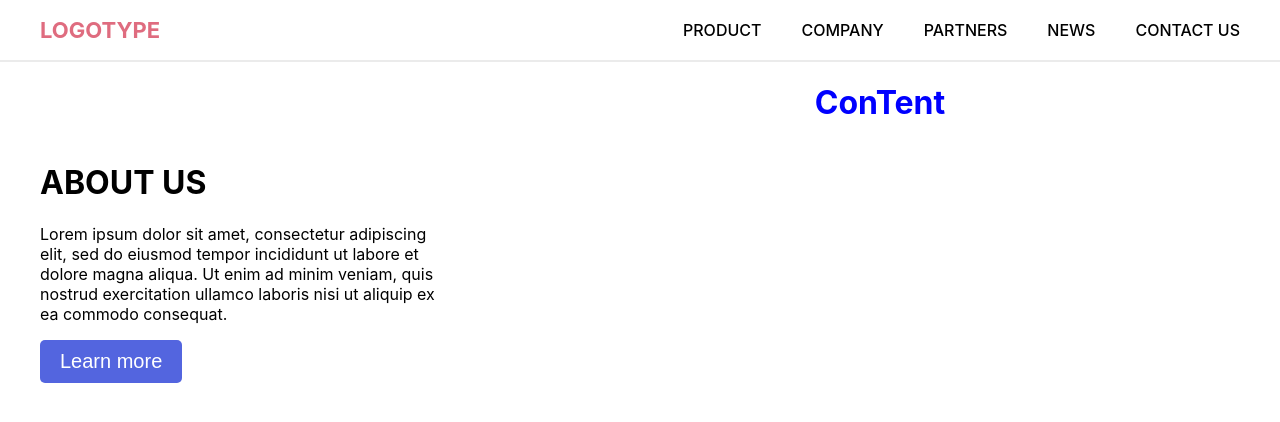
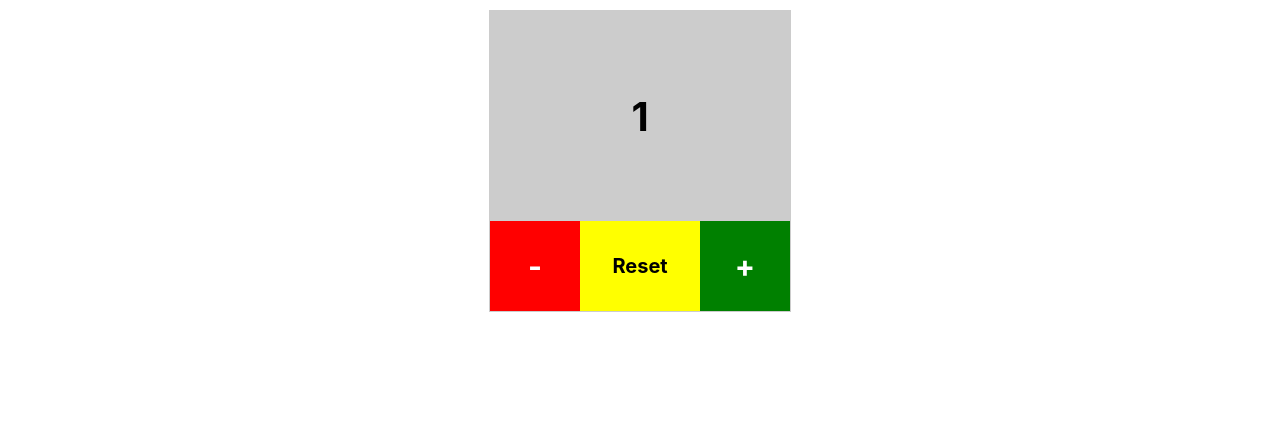
Before and after one commit to congtai97/React_FE27_M37, a React (Create React App) app in the folder fe27-homework-tran-tai/: page / in a window 1280 px wide. Shown: the top 422 px of the page. Built offline with nearby package versions, Linux system fonts and the light colour scheme.

Commit message:
HomeWork 4

```diff
--- a/fe27-homework-tran-tai/src/App.js
+++ b/fe27-homework-tran-tai/src/App.js
@@ -1,11 +1,14 @@
 import './App.css';
 // import { CardItem } from './components/CardItem';
 import ComplexComponent from './components/complex-component/ComplexComponent';
+import Newscomponent from './components/homework3/Newscomponent';
+import MaiContent from './components/layout/MainContent';
 
 function App() {
   return (
       // <CardItem></CardItem>
-      <ComplexComponent></ComplexComponent>
+      // <ComplexComponent></ComplexComponent>
+      <MaiContent/>
   );
 }
 
--- /dev/null
+++ b/fe27-homework-tran-tai/src/components/homework3/Newscomponent.jsx
@@ -0,0 +1,21 @@
+import "./newscomponent.scss";
+
+function Newscomponent(props) {
+  return (
+    <div className="new-item">
+      <div className="id">{props.id}</div>
+      <div className="img">
+        <img src={props.images} alt="" />
+      </div>
+      <div className="content">
+        <div className="title">{props.title}</div>
+        <div className="by">
+          by <span className="by-name">{props.developer}</span>
+        </div>
+        <div className="description">{props.description}</div>
+      </div>
+    </div>
+  );
+}
+
+export default Newscomponent;
--- /dev/null
+++ b/fe27-homework-tran-tai/src/components/homework3/Newslist.jsx
@@ -0,0 +1,58 @@
+import Newscomponent from "./Newscomponent";
+import images from "./images/images1.jpg";
+
+const newslist = [
+  {
+    title:
+      "Arsenal's Premier League clash with Man City postponed as UEFA rearranges PSV Europa League tie for October 20",
+    images: images,
+    developer: "SkySports",
+    description:
+      "Arsenal vs PSV set for Thursday October 20, UEFA confirms; Premier League has agreed to reschedule Arsenal's clash with Man City, which was set for Wednesday October 19; A new date for the Arsenal vs Man City will be announced 'in due course'",
+  },
+  {
+    title:
+      "Arsenal's Premier League clash with Man City postponed as UEFA rearranges PSV Europa League tie for October 20",
+    images: images,
+    developer: "SkySports",
+    description:
+      "Arsenal vs PSV set for Thursday October 20, UEFA confirms; Premier League has agreed to reschedule Arsenal's clash with Man City, which was set for Wednesday October 19; A new date for the Arsenal vs Man City will be announced 'in due course'",
+  },
+  {
+    title:
+      "Arsenal's Premier League clash with Man City postponed as UEFA rearranges PSV Europa League tie for October 20",
+    images: images,
+    developer: "SkySports",
+    description:
+      "Arsenal vs PSV set for Thursday October 20, UEFA confirms; Premier League has agreed to reschedule Arsenal's clash with Man City, which was set for Wednesday October 19; A new date for the Arsenal vs Man City will be announced 'in due course'",
+  },
+  {
+    title:
+      "Arsenal's Premier League clash with Man City postponed as UEFA rearranges PSV Europa League tie for October 20",
+    images: images,
+    developer: "SkySports",
+    description:
+      "Arsenal vs PSV set for Thursday October 20, UEFA confirms; Premier League has agreed to reschedule Arsenal's clash with Man City, which was set for Wednesday October 19; A new date for the Arsenal vs Man City will be announced 'in due course'",
+  },
+];
+
+const Newslist = () => {
+  return (
+    <div className="travel-list">
+      {newslist.map((item, key) => {
+        return (
+          <Newscomponent
+            key={key}
+            id={key + 1}
+            images={item.images}
+            title={item.title}
+            developer={item.developer}
+            description={item.description}
+          ></Newscomponent>
+        );
+      })}
+    </div>
+  );
+};
+
+export default Newslist;
--- /dev/null
+++ b/fe27-homework-tran-tai/src/components/homework3/newscomponent.scss
@@ -0,0 +1,41 @@
+.new-item {
+    display: flex;
+    padding: 20px 50px;
+    .id {
+        width: 100px;
+        display: flex;
+        justify-content: center;
+        align-items: center;
+        background-color: #fff;
+        font-size: 20px;
+        font-weight: bold;
+    }
+    .img {
+        width:400px ;
+        height: auto;
+        background-color: #fff;
+        img{
+            width: 100%;
+        }
+    }
+    .content {
+        width: 100% ;
+        padding: 5px 5px 5px 30px;
+        .title {
+            font-size: 22px;
+            font-weight: bold;
+        }
+        .by {
+            color: #666;
+            padding: 10px 0 20px 0;
+            font-weight: bold;
+            .by-name {
+                color: rgb(161, 5, 31);
+                font-weight:500 ;
+            }
+        }
+        .description {
+            color: #666;
+        }
+    }
+}
--- /dev/null
+++ b/fe27-homework-tran-tai/src/components/layout/MainContent.jsx
@@ -0,0 +1,13 @@
+import Newslist from "../homework3/Newslist";
+import StateExcercise from "../statee-excercise/StateExcercise";
+
+function MaiContent() {
+  return (
+    <div className="main-content">
+      {/* <Newslist /> */}
+      <StateExcercise />
+    </div>
+  );
+}
+
+export default MaiContent;
--- /dev/null
+++ b/fe27-homework-tran-tai/src/components/statee-excercise/StateExcercise.jsx
@@ -0,0 +1,38 @@
+import { useState } from "react";
+import "./stateexcersice.scss";
+
+const StateExcercise = () => {
+  const [counter, setCounter] = useState(1);
+
+  const handleIncrease = () => {
+    setCounter(counter + 1);
+  };
+
+  const handleReduced = () => {
+    setCounter(counter - 1);
+  };
+
+  const handlReset = () => {
+    setCounter(0);
+  };
+  return (
+    <div className="stateExcersice">
+      <div className="state">
+        <div className="state-number">{counter}</div>
+        <div className="state-bottom">
+          <div className="reduced" onClick={handleReduced}>
+            -
+          </div>
+          <div className="reset" onClick={handlReset}>
+            Reset
+          </div>
+          <div className="increase" onClick={handleIncrease}>
+            +
+          </div>
+        </div>
+      </div>
+    </div>
+  );
+};
+
+export default StateExcercise;
--- /dev/null
+++ b/fe27-homework-tran-tai/src/components/statee-excercise/stateexcersice.scss
@@ -0,0 +1,63 @@
+.stateExcersice {
+        display: flex;
+        justify-content: center;
+        margin-top: 10px;
+    .state {
+        display: flex;
+        flex-direction: column;
+        width: 300px;
+        height: 300px;
+        border: 1px solid #ccc;
+    }
+    .state-number {
+        display: flex;
+        width: 100%;
+        height: 70%;
+        background: #ccc;
+        justify-content: center;
+        align-items: center;
+        font-size: 40px;
+        font-weight: bold;
+    }
+
+    .state-bottom {
+        display: flex;
+        flex-direction: row;
+        height: 30%;
+        .increase {
+            display: flex;
+            align-items: center;
+            justify-content: center;
+            background: green;
+            width: 30%;
+            height: 100%;
+            color: white;
+            font-size: 30px;
+            font-weight: bold;
+            cursor: pointer;
+        }
+        .reset {
+            background: yellow;
+            width: 40%;
+            display: flex;
+            align-items: center;
+            justify-content: center;
+            text-align: center;
+            font-size: 20px;
+            font-weight: bold;
+            cursor: pointer;
+        }
+        .reduced {
+            background: red;
+            width: 30%;
+            display: flex;
+            align-items: center;
+            justify-content: center;
+            color: white;
+            text-align: center;
+            font-size: 30px;
+            font-weight: bold;
+            cursor: pointer;
+        }
+    }
+}
```
Also changed, not shown: fe27-homework-tran-tai/src/components/homework3/images/images1.jpg (added).
